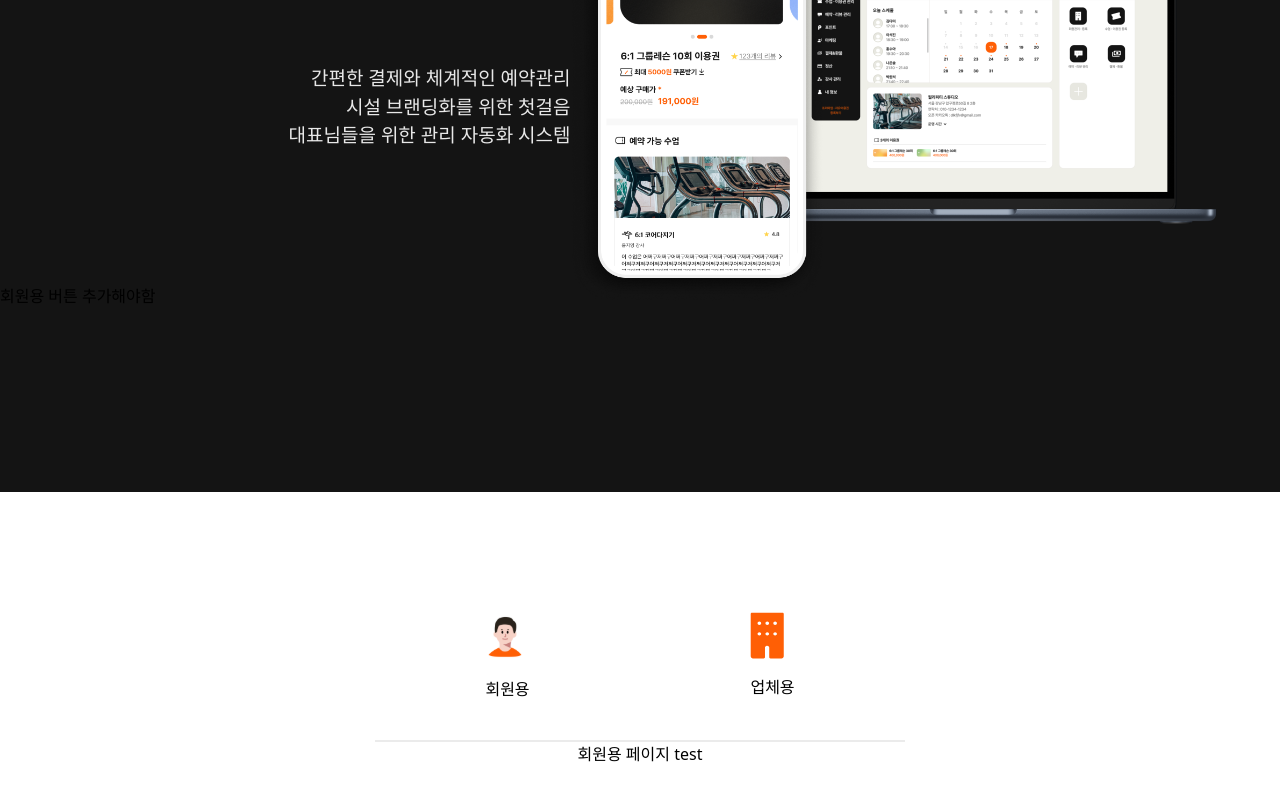
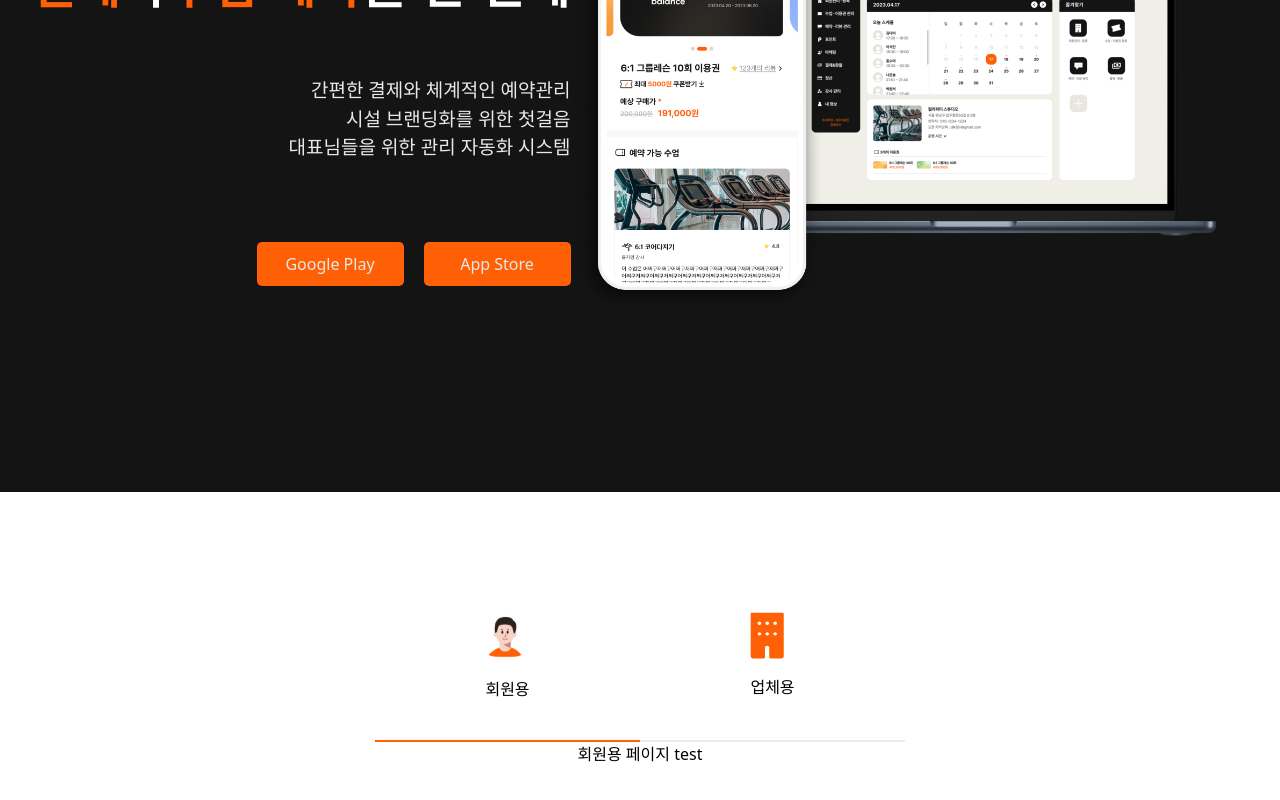
Before and after one commit to hobbyloop/hobbyloop-landing, a Next.js app: page / in a window 1280 px wide. Shown: the part 386-1186 px from the top of the page. Built offline with nearby package versions, Linux system fonts and the light colour scheme.

Commit message:
✨ Add: Visual영역 Button 따로 컴포넌트로 생성해서 분리, 회원용 버튼 생성

```diff
--- a/src/components/Middle.tsx
+++ b/src/components/Middle.tsx
@@ -29,7 +29,7 @@ export default function Middle() {
               onClick={() => {
                 selectedUpdate(tab);
               }}
-              // selected={selectedTab.id === tab.id}
+              selected={selectedTab.id === tab.id}
             >
               <div className="flex flex-col content-center gap-4">
                 <Image src={tab.icon} alt="아이콘 이미지" />
@@ -60,7 +60,7 @@ const SelectSection = styled.div`
   height: 250px;
 `;
 
-const Tab = styled.div`
+const Tab = styled.div<{ selected: boolean }>`
   display: flex;
   flex-direction: column;
   align-items: center;
@@ -69,10 +69,10 @@ const Tab = styled.div`
   height: 130px;
   border-bottom: 2px solid #ebebeb;
   cursor: pointer;
+
+  ${(props) =>
+    props.selected &&
+    css`
+      border-color: #ff5f05;
+    `}
 `;
-
-// ${(props) =>
-//   props.selected &&
-//   css`
-//     border-color: #ff5f05;
-//   `}
--- /dev/null
+++ b/src/components/VisualButton.tsx
@@ -0,0 +1,28 @@
+"use client";
+
+import useSelectedTabStore from "@/store/useStore";
+import Button from "./commons/Button";
+import Link from "next/link";
+
+export default function VisualButton() {
+  const { selectedTab } = useSelectedTabStore();
+
+  return (
+    <>
+      {selectedTab.id === 1 ? (
+        <div className="flex gap-5 justify-end">
+          <Button className="text-neutral-80 bg-neutral-500 w-full md:w-[147px] h-[44px] order-3 md:order-2 col-start-1 justify-self-end lg:mt-[-54px] ">
+            <Link href="#">Google Play</Link>
+          </Button>
+          <Button className="text-neutral-80 bg-neutral-500 w-full md:w-[147px] h-[44px] order-3 md:order-2 col-start-1 justify-self-end lg:mt-[-54px] ">
+            <Link href="#">App Store</Link>
+          </Button>
+        </div>
+      ) : (
+        <Button className="text-neutral-80 bg-neutral-500 w-full md:w-[147px] h-[44px] order-3 md:order-2 col-start-1 justify-self-end lg:mt-[-54px] ">
+          <Link href="#">로그인</Link>
+        </Button>
+      )}
+    </>
+  );
+}
--- a/src/components/VisualTextArticle.tsx
+++ b/src/components/VisualTextArticle.tsx
@@ -1,11 +1,6 @@
-"use client";
-
-import Link from "next/link";
-import Button from "./commons/Button";
-import useSelectedTabStore from "@/store/useStore";
+import VisualButton from "./VisualButton";
 
 export default function VisualTextArticle() {
-  const { selectedTab } = useSelectedTabStore();
   return (
     <>
       <div className="md:row-[1/2] flex md:gap-[40px] md:justify-normal justify-center w-full">
@@ -20,13 +15,7 @@ export default function VisualTextArticle() {
           </p>
         </div>
       </div>
-      {selectedTab.id === 1 ? (
-        <div>회원용 버튼 추가해야함</div>
-      ) : (
-        <Button className="text-neutral-80 bg-neutral-500 w-full md:w-[147px] h-[44px] order-3 md:order-2 col-start-1	justify-self-end lg:mt-[-54px] ">
-          <Link href="#">로그인</Link>
-        </Button>
-      )}
+      <VisualButton />
     </>
   );
 }
```
Also changed, not shown: src/app/page.tsx (+0 -8 lines).
